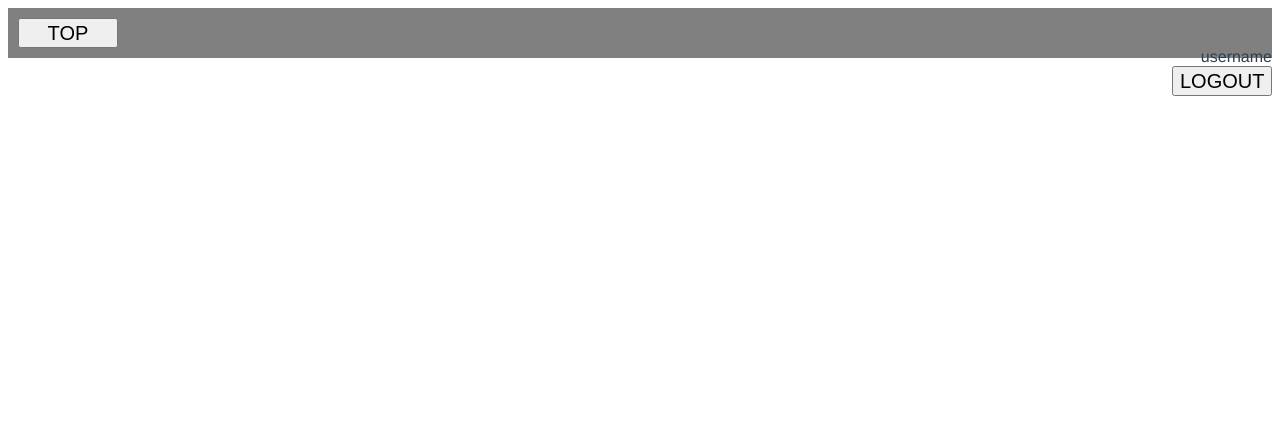
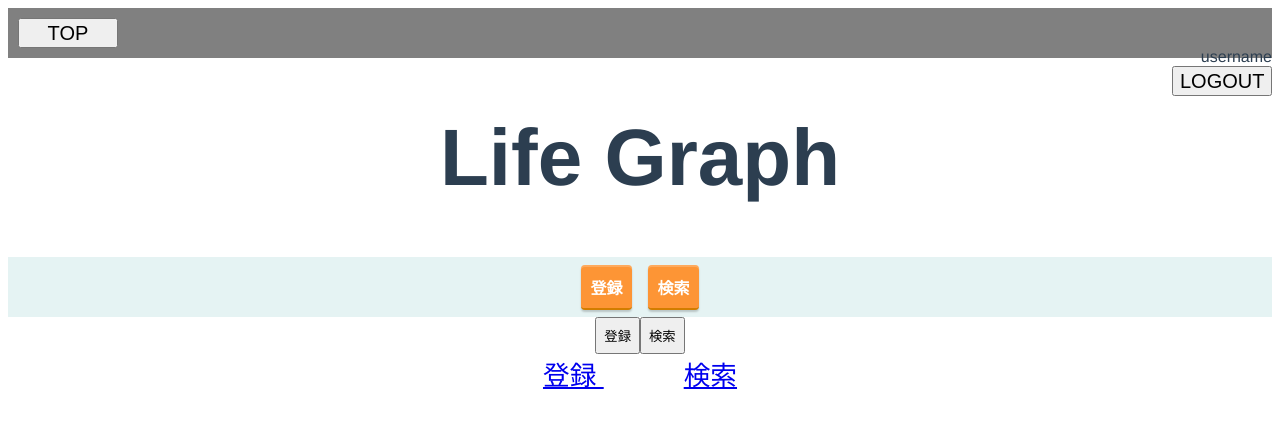
Before and after one commit to yuto-hatano/life-graph, a Vue app in the folder vue/: page /top in a window 1280 px wide. Shown: the top 428 px of the page. Built offline with nearby package versions, Linux system fonts and the light colour scheme.

Commit message:
Top.vueの変更

```diff
--- a/vue/src/views/Top.vue
+++ b/vue/src/views/Top.vue
@@ -0,0 +1,79 @@
+<template>
+  <div class="topSection">
+    <h1 class="title">
+      Life Graph
+    </h1>
+    <div class="botton">
+      <a href="./register" class="btn-square-pop">登録</a>
+      <a href="./search" class="btn-square-pop">検索</a>
+      <!-- <button class="register_botton" onclick="location.href='./register'">登録</button>
+      <button class="search_botton" onclick="location.href='./search'">検索</button> -->
+    </div>
+    <div>
+      <button class="register_botton" onclick="location.href='./register'">
+        登録
+      </button>
+      <button class="search_botton" onclick="location.href='./search'">
+        検索
+      </button>
+    </div>
+    <div class="nav">
+      <router-link id="register" to="/register">
+        登録
+      </router-link>
+      <router-link id="search" to="/search">
+        検索
+      </router-link>
+    </div>
+  </div>
+</template>
+
+<style scoped>
+.title {
+  font-size: 60pt;
+}
+
+.botton{
+  background-color: #e5f3f3;
+  height: 60px;
+}
+
+.btn-square-pop {
+  position: relative;
+  display: inline-block;
+  padding: 0.6em 0.6em;
+  margin: 8px;
+  text-decoration: none;
+  color: #FFF;
+  background: #fd9535;/*背景色*/
+  border-bottom: solid 2px #d27d00;/*少し濃い目の色に*/
+  border-radius: 4px;/*角の丸み*/
+  box-shadow: inset 0 2px 0 rgba(255,255,255,0.2), 0 2px 2px rgba(0, 0, 0, 0.19);
+  font-weight: bold;
+}
+
+.btn-square-pop:active {
+  border-bottom: solid 2px #fd9535;
+  box-shadow: 0 0 2px rgba(0, 0, 0, 0.30);
+}
+
+.register_botton {
+  font-size: 10pt;
+  padding: 7px
+}
+
+.search_botton {
+  font-size: 10pt;
+  padding: 7px
+}
+
+#register {
+  font-size: 20pt;
+  padding: 40px
+}
+
+#search {
+  font-size:20pt;
+  padding: 40px
+}
+</style>
```
